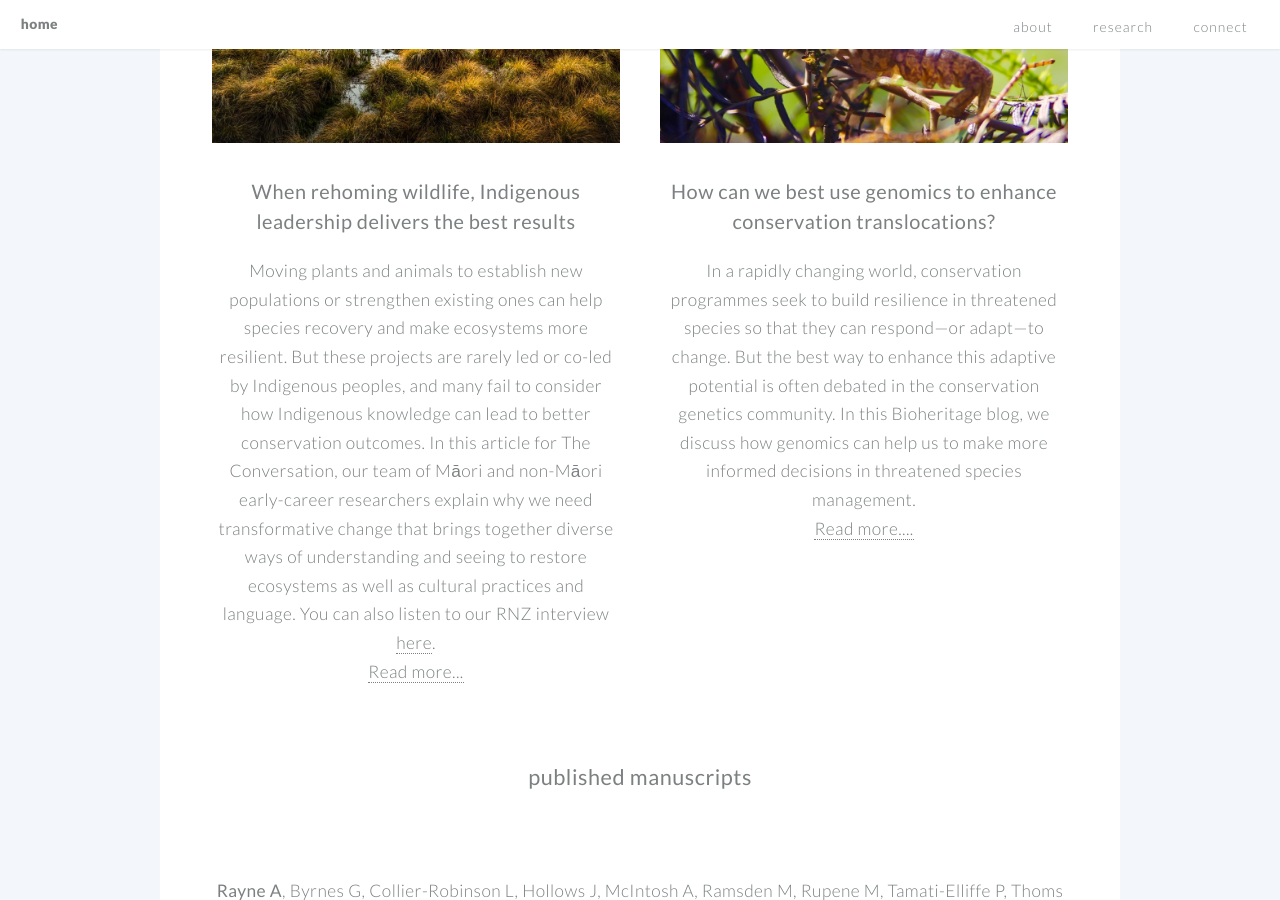
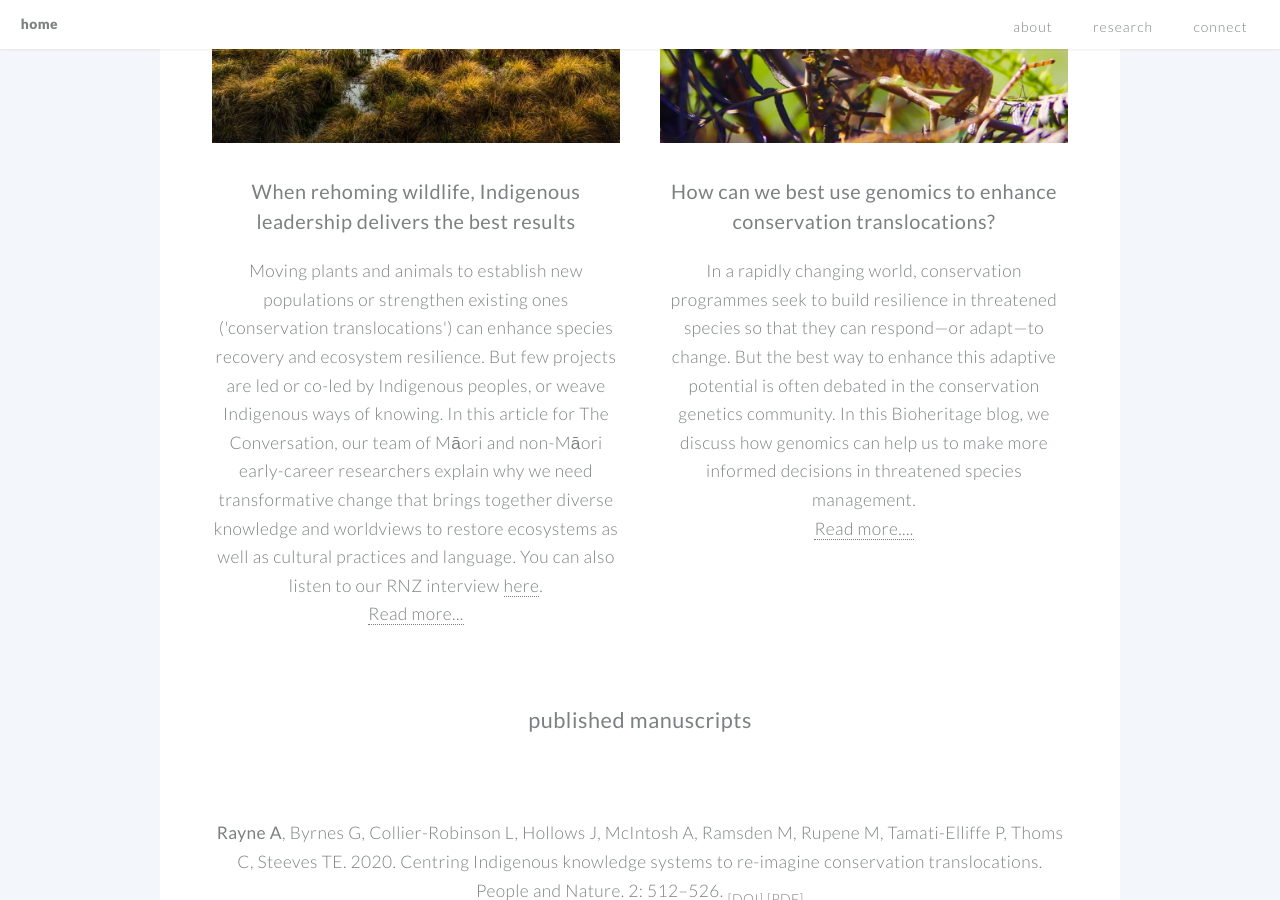
Before and after one commit to aislingrayne/aislingrayne.github.io, a Jekyll site: the page built from index.md, in a window 1280 px wide and 900 px high, scrolled down 2465 px. Built offline with Jekyll 4.4.1, drawn with Linux system fonts in a browser that asks for light colours.

Commit message:
Update theconversation.html

```diff
--- a/_includes/theconversation.html
+++ b/_includes/theconversation.html
@@ -1,3 +1,3 @@
 <h3><strong><a href="https://theconversation.com/when-rehoming-wildlife-indigenous-leadership-delivers-the-best-results-143890">When rehoming wildlife, Indigenous leadership delivers the best results</a></strong></h3>
-<p> Moving plants and animals to establish new populations or strengthen existing ones can help species recovery and make ecosystems more resilient. But these projects are rarely led or co-led by Indigenous peoples, and many fail to consider how Indigenous knowledge can lead to better conservation outcomes. In this article for The Conversation, our team of Māori and non-Māori early-career researchers explain why we need transformative change that brings together diverse ways of understanding and seeing to restore ecosystems as well as cultural practices and language. You can also listen to our RNZ interview <a href="https://www.rnz.co.nz/national/programmes/ourchangingworld/audio/2018783179/collaborating-to-move-freshwater-species">here</a>. <a href="https://theconversation.com/when-rehoming-wildlife-indigenous-leadership-delivers-the-best-results-143890">
+<p> Moving plants and animals to establish new populations or strengthen existing ones ('conservation translocations') can enhance species recovery and ecosystem resilience. But few projects are led or co-led by Indigenous peoples, or weave Indigenous ways of knowing. In this article for The Conversation, our team of Māori and non-Māori early-career researchers explain why we need transformative change that brings together diverse knowledge and worldviews to restore ecosystems as well as cultural practices and language. You can also listen to our RNZ interview <a href="https://www.rnz.co.nz/national/programmes/ourchangingworld/audio/2018783179/collaborating-to-move-freshwater-species">here</a>. <a href="https://theconversation.com/when-rehoming-wildlife-indigenous-leadership-delivers-the-best-results-143890">
   <br>Read more... </a> </p>
```
